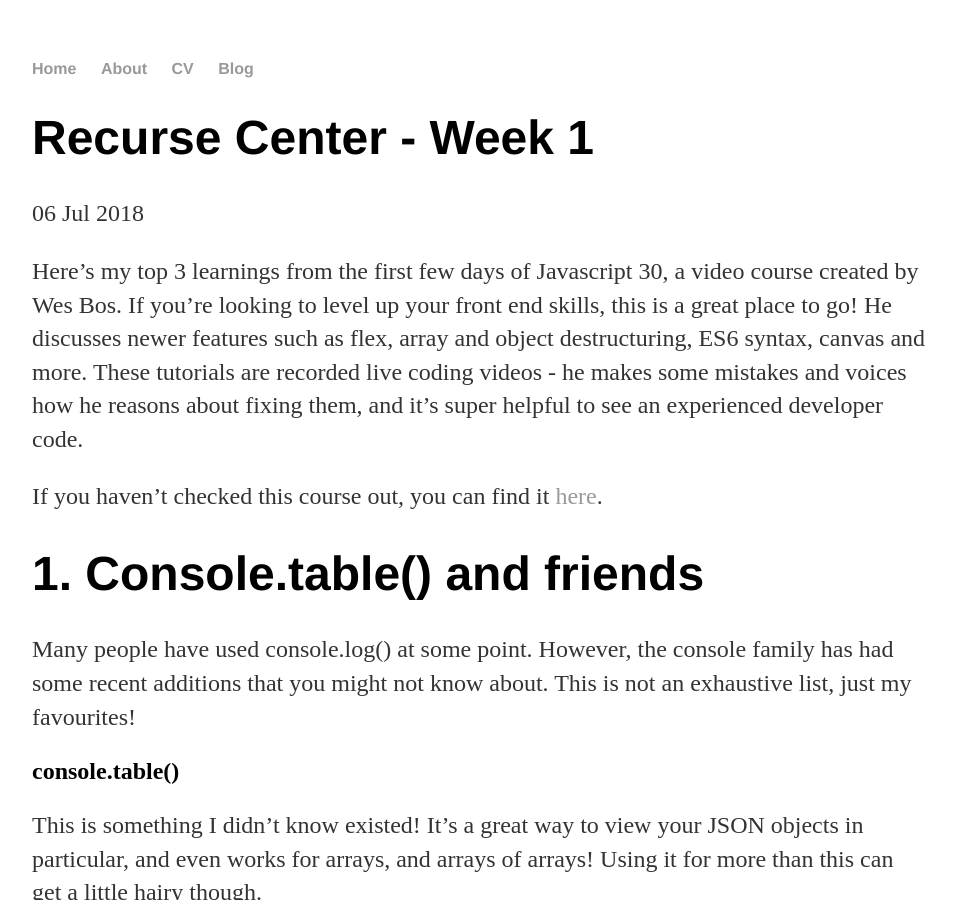
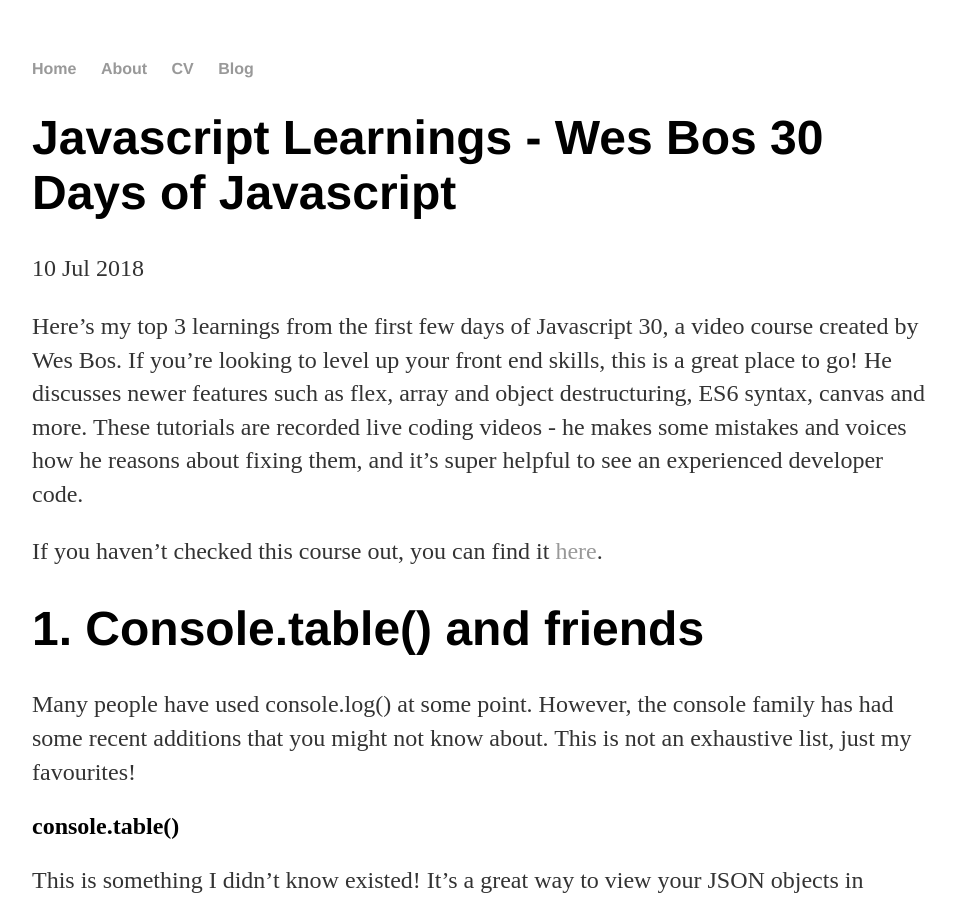
Before and after one commit to Sebbenbear/sebbenbear.github.io, a Jekyll site: the page built from _posts/2018-7-6-web-bos-js-30-top-5-days.md, in a window 1280 px wide and 900 px high. Shown: the whole window, without its empty margins (160-1116 px from the left). Built offline with Jekyll 4.4.1, drawn with Linux system fonts in a browser that asks for light colours.

Commit message:
update metadata for post

```diff
--- a/_posts/2018-7-6-web-bos-js-30-top-5-days.md
+++ b/_posts/2018-7-6-web-bos-js-30-top-5-days.md
@@ -1,8 +1,8 @@
 ---
 layout: post
-title: Recurse Center - Week 1
-date: 2018-7-6
-categories: dfasdf
+title: Javascript Learnings - Wes Bos 30 Days of Javascript
+date: 2018-7-10
+categories: javascript
 ---
 
 Here's my top 3 learnings from the first few days of Javascript 30, a video course created by Wes Bos. If you're looking to level up your front end skills, this is a great place to go! He discusses newer features such as flex, array and object destructuring, ES6 syntax, canvas and more. These tutorials are recorded live coding videos - he makes some mistakes and voices how he reasons about fixing them, and it's super helpful to see an experienced developer code.
```
